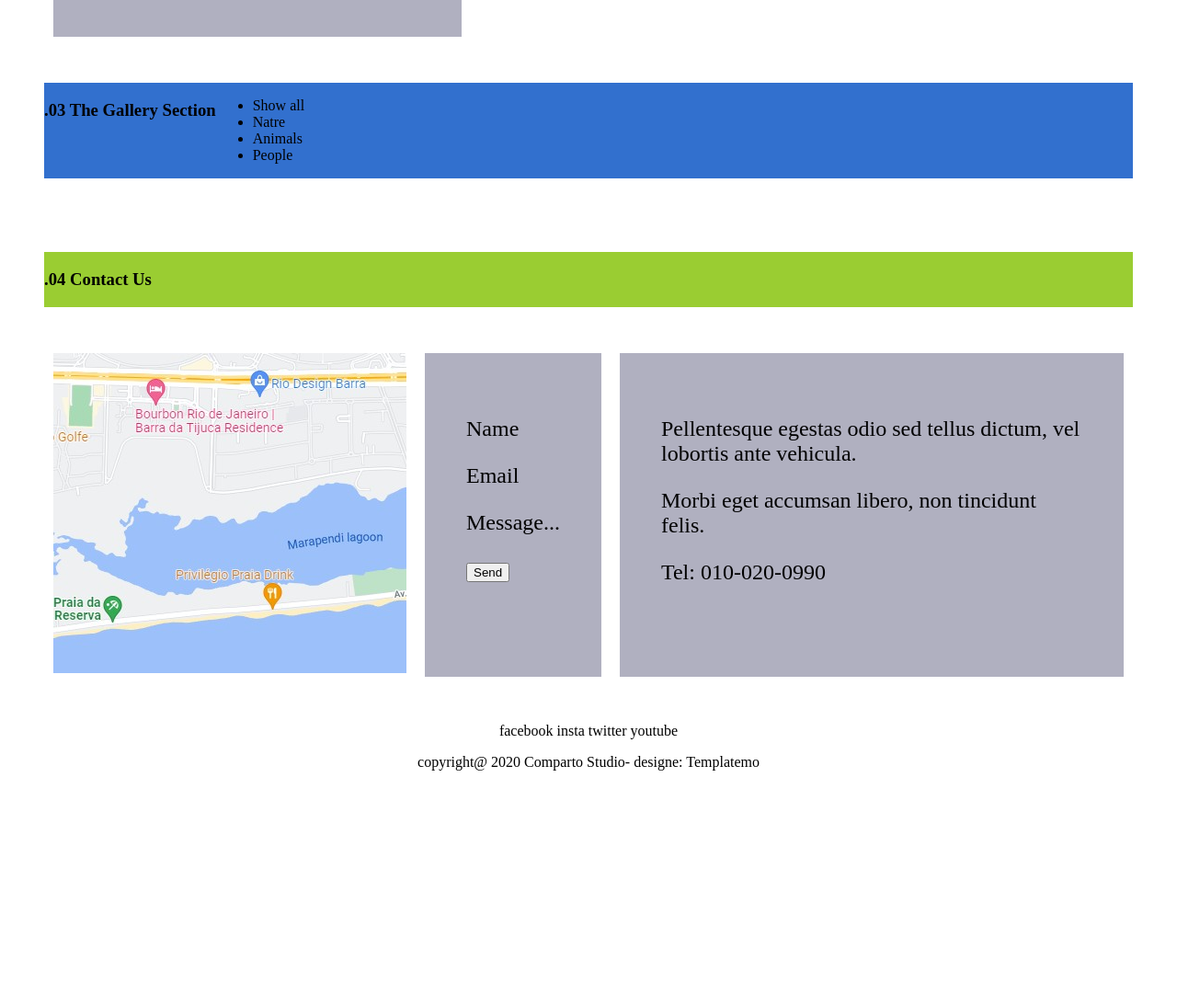
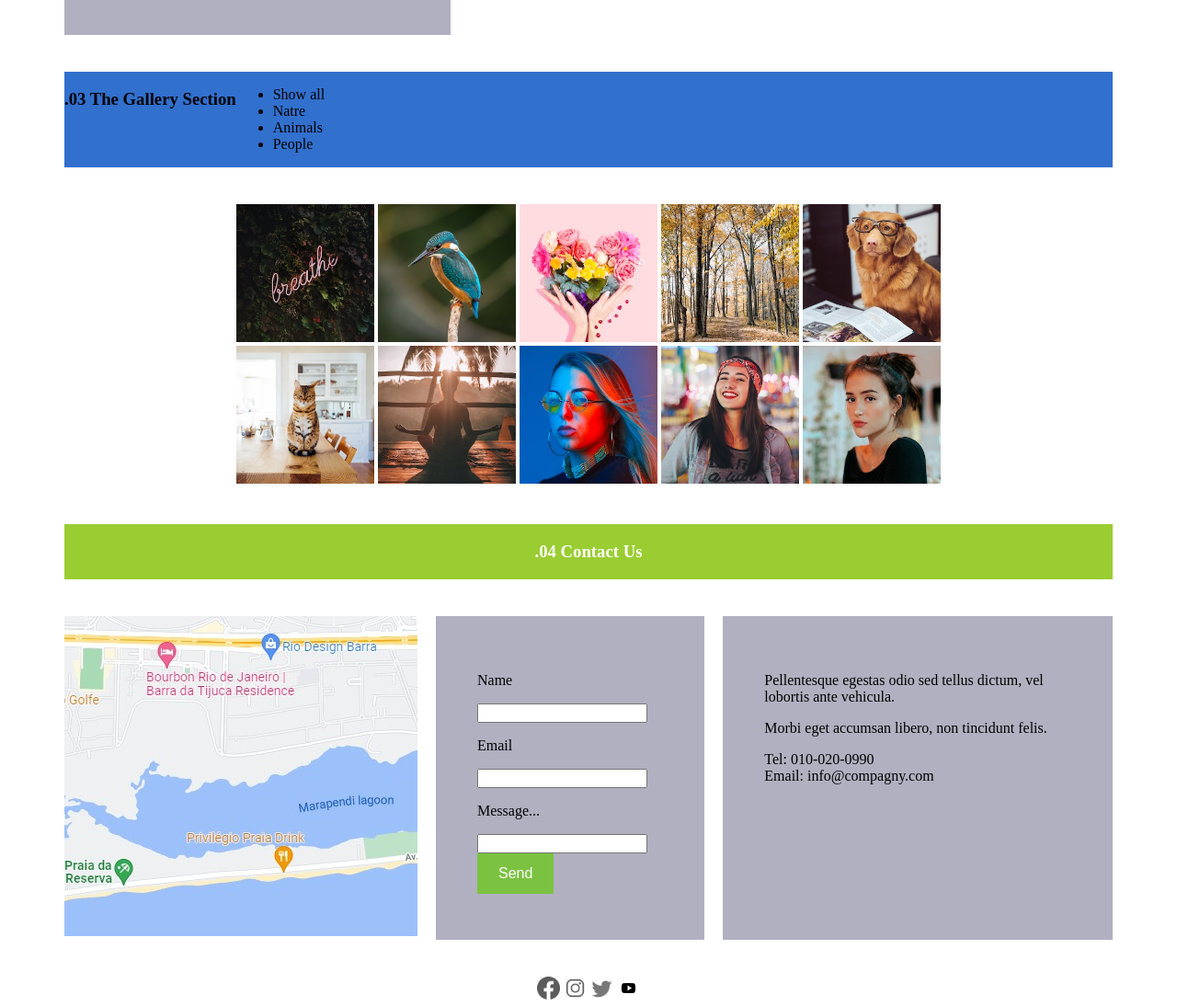
Before and after one commit to ayoub78170/secondsite, a plain HTML site: page index.html in a window 1280 px wide. Shown: the part 1798-2892 px from the top of the page at 92% size. Before the commit the page ends 2660 px from the top, so only its background shows below. Drawn offline with Linux system fonts and the light colour scheme.

Commit message:
ajout de toutes les image

```diff
--- a/index.css
+++ b/index.css
@@ -1,3 +1,7 @@
+body{
+    margin: 30px;
+}
+
 nav{
     display: flex;
     margin: 40px;
@@ -61,18 +65,17 @@ nav{
     width: 125px;
 }
 
-.presentation{
-    margin: 20px;
-}
-
 .titre03{
 
     background-color: rgb(50, 112, 206);
 }
 
+
 .titre04{
     background-color: yellowgreen;
-    text-align: center;
+    display: flex;
+    justify-content: center;
+    color: white;
 }
 
 .separation{
@@ -81,18 +84,20 @@ nav{
 
 .compartolayout{
     background-color: rgb(176, 176, 192);
-    margin: 10px;
+    margin-left: 20px;
     padding: 45px;
     font-size: 24px;
 }
 
-img{
+/* img{
     margin: 10px;
-}
+} */
 
 .pourlesdeux{
     display: flex;
     flex-direction: column;
+    margin-right: 20px;
+    justify-content: space-between;
 }
 
 .emoji{
@@ -101,6 +106,7 @@ img{
     flex-direction: row;
     text-align: center;
     justify-content: space-around;
+    color: white;
 }
 
 .compartolayout button{
@@ -114,18 +120,29 @@ img{
     font-size: 16px;
 }
 
+.compartolayout1 button{
+    background-color: #494949;
+    border: none;
+    color: white;
+    padding: 15px 32px;
+    text-align: center;
+    text-decoration: none;
+    display: inline-block;
+    font-size: 16px;
+}
+
 .compartolayout1{
     background-color: rgb(176, 176, 192);
-    margin: 10px;
+    /* margin: 10px; */
     padding: 45px;
     font-size: 24px;
 }
 
 .classzzz{
     background-color: rgb(176, 176, 192);
-    margin: 10px;
+    /* margin: 10px; */
     padding: 45px;
-    font-size: 24px;
+    font-size: 27px;
 }
 
 footer{
@@ -133,3 +150,60 @@ footer{
     flex-direction: column;
     text-align: center;
 }
+
+/* .titre{
+    display: flex;
+    justify-content: end;
+} */
+
+/* .liste{
+    text-align: center;
+} */
+
+.separationbleu{
+    background-color: rgb(50, 112, 206);
+}
+
+.classzzz{
+    margin-left: 20px;
+    font-size: 16px;
+}
+
+.classzzz button{
+    background-color: #7bc241;
+    border: none;
+    color: white;
+    padding: 13px 23px;
+    text-align: center;
+    text-decoration: none;
+    display: inline-block;
+    font-size: 16px;
+}
+
+.icone{
+    text-align: center;
+}
+
+.icone img{
+    width: 25px;
+    height: 25px;
+    object-fit: cover;
+}
+
+.sectionimage img{
+    width: 150px;
+    height: 150px;
+    object-fit: cover;
+}
+
+.sectionimage{
+    display: flex;
+    flex-wrap: wrap;
+    justify-content: center;
+}
+
+/* .de0a5{
+    display: flex;
+    flex-direction: ;
+    justify-content: space-between;
+} */
--- a/index.html
+++ b/index.html
@@ -93,17 +93,38 @@
     </nav>
 
     <nav class="titre03">
+
+        <div class="titre">
             <h3>.03 The Gallery Section</h3>
+        </div>
+
+        <div class="liste">
             <ul>
                 <li>Show all</li>
                 <li>Natre</li>
                 <li>Animals</li>
                 <li>People</li>
             </ul>
+        </div>
     </nav>
-    <nav class="sectionimage">
+    <div class="sectionimage">
+        <div class="de0a5">
+            <img src="gallery-item-01.jpg" alt="">
+            <img src="gallery-item-02.jpg" alt="">
+            <img src="gallery-item-03.jpg" alt="">
+            <img src="gallery-item-04.jpg" alt="">
+            <img src="gallery-item-05.jpg" alt="">
+        </div>
 
-    </nav>
+        <div class="de5a10">
+            <img src="gallery-item-06.jpg" alt="">
+            <img src="gallery-item-07.jpg" alt="">
+            <img src="gallery-item-08.jpg" alt="">
+            <img src="gallery-item-09.jpg" alt="">
+            <img src="gallery-item-10.jpg" alt="">
+        </div>
+
+    </div>
 
     <div class="separationbleu">
 
@@ -119,15 +140,19 @@
         </div>
         <div class="classzzz">
             <p>Name</p>
+            <input type="text" id="name" name="name" required>
             <p>Email</p>
+            <input type="text" id="name" name="name" required>
             <p>Message...</p>
+            <input type="text" id="name" name="name" required>
 
             <button>Send</button>
         </div>
         <div class="classzzz">
             <p>Pellentesque egestas odio sed tellus dictum, vel lobortis ante vehicula.</p>
             <p>Morbi eget accumsan libero, non tincidunt felis.</p>
-            <p>Tel: 010-020-0990</p>
+            <p>Tel: 010-020-0990 <br>Email: info@compagny.com </p>
+
         </div>
     </nav>
 
@@ -137,13 +162,13 @@
     <footer>
 
         <div class="icone">
-        facebook
-        insta
-        twitter
-        youtube
+            <img src="facebook-icone-gris.png" alt="logo facebook">
+            <img src="instagram-icone-gris.png" alt="logo instagrame">
+            <img src="icones-twitter-grises.png" alt="logo twitter">
+            <img src="youtube.png" alt="logo youtube">
         </div>
         <div class="condition">
-        <p>copyright@ 2020 Comparto Studio- designe: Templatemo</p>
+            <p>copyright @ 2020 Comparto Studio- designe: Templatemo</p>
         </div>
     </footer>
 </body>
```
Also changed, not shown: facebook-icone-gris.png (added), gallery-item-01.jpg (added), gallery-item-02.jpg (added), gallery-item-03.jpg (added), gallery-item-04.jpg (added), gallery-item-05.jpg (added), gallery-item-06.jpg (added), gallery-item-07.jpg (added), gallery-item-08.jpg (added), gallery-item-09.jpg (added), gallery-item-10.jpg (added), icones-twitter-grises.png (added), instagram-icone-gris.png (added), youtube.png (added). Lines whose indentation alone changed are shown as unchanged.
